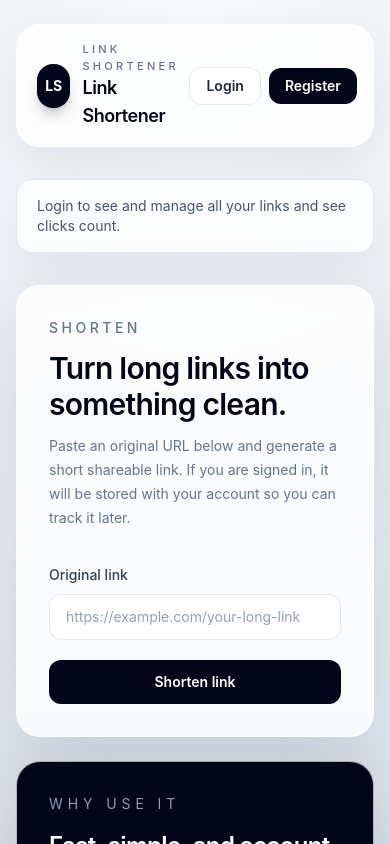
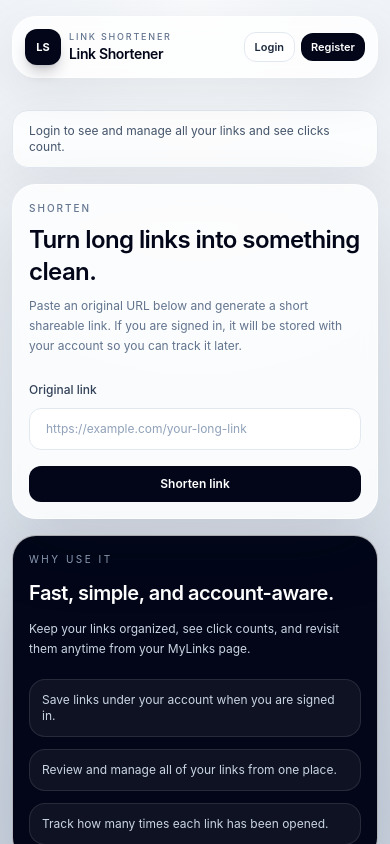
Before and after one commit to gaurav-08-patel/Link-Shortener, a React (Vite) app in the folder frontend/: page / in a window 390 px wide. Shown: the top 844 px of the page. Built offline with nearby package versions, Linux system fonts and the light colour scheme; no server answers.

Commit message:
feat: refine styling and layout for improved UI consistency on Home page

```diff
--- a/frontend/src/pages/Home.tsx
+++ b/frontend/src/pages/Home.tsx
@@ -113,7 +113,7 @@ const Home = () => {
   };
 
   return (
-    <div className="min-h-screen bg-[radial-gradient(circle_at_top,_#f8fafc,_#e2e8f0_55%,_#cbd5e1)] px-4 py-6 text-slate-900 sm:px-6 lg:px-8">
+    <div className="min-h-screen bg-[radial-gradient(circle_at_top,_#f8fafc,_#e2e8f0_55%,_#cbd5e1)] px-3 py-4 text-slate-900 sm:px-6 sm:py-6 lg:px-8">
       {logoutModalOpen ? (
         <div
           className="fixed inset-0 z-[9999] flex items-center justify-center bg-slate-950/50 px-4 backdrop-blur-[2px] animate-[modalFade_0.22s_ease-out_forwards]"
@@ -156,22 +156,22 @@ const Home = () => {
       ) : null}
 
       <div className="mx-auto max-w-6xl">
-        <header className="mb-8 flex items-center justify-between rounded-3xl border border-white/70 bg-white/80 px-5 py-4 shadow-[0_16px_50px_rgba(15,23,42,0.08)] backdrop-blur">
-          <Link to="/" className="flex items-center gap-3">
-            <div className="flex h-11 w-11 items-center justify-center rounded-2xl bg-slate-950 text-sm font-bold text-white shadow-lg shadow-slate-950/20">
+        <header className="relative z-20 mb-8 flex items-center justify-between gap-3 rounded-3xl border border-white/70 bg-white/80 px-3 py-3 shadow-[0_16px_50px_rgba(15,23,42,0.08)] backdrop-blur sm:px-5 sm:py-4">
+          <Link to="/" className="flex min-w-0 items-center gap-2 sm:gap-3">
+            <div className="flex h-9 w-9 items-center justify-center rounded-xl bg-slate-950 text-[11px] font-bold text-white shadow-lg shadow-slate-950/20 sm:h-11 sm:w-11 sm:text-sm">
               LS
             </div>
-            <div>
-              <p className="text-[11px] font-medium uppercase tracking-[0.3em] text-slate-500">
+            <div className="min-w-0">
+              <p className="text-[9px] font-medium uppercase tracking-[0.2em] text-slate-500 sm:text-[11px] sm:tracking-[0.3em]">
                 Link Shortener
               </p>
-              <h1 className="text-lg font-semibold tracking-tight text-slate-950">
+              <h1 className="truncate text-sm font-semibold tracking-tight text-slate-950 sm:text-lg">
                 Link Shortener
               </h1>
             </div>
           </Link>
 
-          <div ref={menuRef} className="relative">
+          <div ref={menuRef} className="relative z-30">
             {isLoading ? null : isAuthenticated && user ? (
               <>
                 <button
@@ -184,7 +184,7 @@ const Home = () => {
                 </button>
 
                 {menuOpen ? (
-                  <div className="absolute right-0 top-14 z-20 w-56 overflow-hidden rounded-2xl border border-slate-200 bg-white p-2 shadow-[0_24px_60px_rgba(15,23,42,0.16)]">
+                  <div className="absolute right-0 top-14 z-[60] w-56 overflow-hidden rounded-2xl border border-slate-200 bg-white p-2 shadow-[0_24px_60px_rgba(15,23,42,0.16)]">
                     <div className="px-3 py-2">
                       <p className="text-sm font-semibold text-slate-950">
                         {user.username}
@@ -209,16 +209,16 @@ const Home = () => {
                 ) : null}
               </>
             ) : (
-              <div className="flex items-center gap-2">
+              <div className="flex items-center gap-1.5 sm:gap-2">
                 <Link
                   to="/login"
-                  className="rounded-xl border border-slate-200 bg-white px-4 py-2 text-sm font-semibold text-slate-800 transition hover:border-slate-300 hover:bg-slate-50"
+                  className="rounded-xl border border-slate-200 bg-white px-2.5 py-1.5 text-[11px] font-semibold text-slate-800 transition hover:border-slate-300 hover:bg-slate-50 sm:px-4 sm:py-2 sm:text-sm"
                 >
                   Login
                 </Link>
                 <Link
                   to="/register"
-                  className="rounded-xl bg-slate-950 px-4 py-2 text-sm font-semibold text-white transition hover:bg-slate-800"
+                  className="rounded-xl bg-slate-950 px-2.5 py-1.5 text-[11px] font-semibold text-white transition hover:bg-slate-800 sm:px-4 sm:py-2 sm:text-sm"
                 >
                   Register
                 </Link>
@@ -228,33 +228,33 @@ const Home = () => {
         </header>
 
         {!isAuthenticated ? (
-          <div className="mb-8 rounded-2xl border border-slate-200 bg-white/80 px-5 py-4 text-sm text-slate-600 shadow-[0_16px_50px_rgba(15,23,42,0.06)] backdrop-blur">
+          <div className="mb-4 rounded-2xl border border-slate-200 bg-white/80 px-4 py-3 text-xs text-slate-600 shadow-[0_16px_50px_rgba(15,23,42,0.06)] backdrop-blur sm:mb-8 sm:px-5 sm:py-4 sm:text-sm">
             Login to see and manage all your links and see clicks count.
           </div>
         ) : null}
 
-        <section className="grid gap-6 lg:grid-cols-[1.05fr_0.95fr]">
-          <div className="rounded-3xl border border-white/70 bg-white/80 p-8 shadow-[0_24px_80px_rgba(15,23,42,0.12)] backdrop-blur sm:p-10">
-            <p className="text-sm font-medium uppercase tracking-[0.25em] text-slate-500">
+        <section className="grid gap-4 sm:gap-6 lg:grid-cols-[1.05fr_0.95fr]">
+          <div className="rounded-3xl border border-white/70 bg-white/80 p-4 shadow-[0_24px_80px_rgba(15,23,42,0.12)] backdrop-blur sm:p-8 sm:p-10">
+            <p className="text-[10px] font-medium uppercase tracking-[0.2em] text-slate-500 sm:text-sm sm:tracking-[0.25em]">
               Shorten
             </p>
-            <h2 className="mt-3 text-3xl font-semibold tracking-tight text-slate-950">
+            <h2 className="mt-2 text-2xl font-semibold tracking-tight text-slate-950 sm:mt-3 sm:text-3xl">
               Turn long links into something clean.
             </h2>
-            <p className="mt-3 max-w-2xl text-sm leading-6 text-slate-500">
+            <p className="mt-2 max-w-2xl text-xs leading-5 text-slate-500 sm:mt-3 sm:text-sm sm:leading-6">
               Paste an original URL below and generate a short shareable link.
               If you are signed in, it will be stored with your account so you
               can track it later.
             </p>
 
             <form
-              className="mt-8 space-y-5"
+              className="mt-5 space-y-4 sm:mt-8 sm:space-y-5"
               onSubmit={handleSubmit(onSubmit)}
               noValidate
             >
               <div>
                 <label
-                  className="text-sm font-medium text-slate-700"
+                  className="text-xs font-medium text-slate-700 sm:text-sm"
                   htmlFor="originalUrl"
                 >
                   Original link
@@ -265,7 +265,7 @@ const Home = () => {
                   placeholder="https://example.com/your-long-link"
                   autoComplete="off"
                   aria-invalid={errors.originalUrl ? "true" : "false"}
-                  className={`${fieldBaseClasses} ${errors.originalUrl ? "border-rose-500 bg-rose-50 focus:ring-rose-100" : "border-slate-200 bg-white focus:border-slate-400"}`}
+                  className={`${fieldBaseClasses} ${errors.originalUrl ? "border-rose-500 bg-rose-50 focus:ring-rose-100" : "border-slate-200 bg-white focus:border-slate-400"} text-xs sm:text-sm`}
                   {...register("originalUrl", {
                     required: "Original link is required",
                     pattern: {
@@ -286,15 +286,15 @@ const Home = () => {
               <button
                 type="submit"
                 disabled={isSubmitting}
-                className="w-full cursor-pointer rounded-xl bg-slate-950 px-4 py-3 text-sm font-semibold text-white transition hover:bg-slate-800 disabled:cursor-not-allowed disabled:opacity-60"
+                className="w-full cursor-pointer rounded-xl bg-slate-950 px-4 py-2.5 text-xs font-semibold text-white transition hover:bg-slate-800 disabled:cursor-not-allowed disabled:opacity-60 sm:px-4 sm:py-3 sm:text-sm"
               >
                 Shorten link
               </button>
             </form>
 
             {shortUrl ? (
-              <div className="mt-6 rounded-2xl border border-emerald-200 bg-emerald-50 p-4">
-                <p className="text-xs font-semibold uppercase tracking-[0.2em] text-emerald-700">
+              <div className="mt-4 rounded-2xl border border-emerald-200 bg-emerald-50 p-3 sm:mt-6 sm:p-4">
+                <p className="text-[10px] font-semibold uppercase tracking-[0.2em] text-emerald-700 sm:text-xs">
                   Your shortened URL
                 </p>
                 <div className="mt-2 flex flex-col gap-3 sm:flex-row sm:items-center sm:justify-between">
@@ -302,14 +302,14 @@ const Home = () => {
                     href={shortUrl}
                     target="_blank"
                     rel="noreferrer"
-                    className="break-all text-sm font-medium text-slate-950 underline-offset-4 hover:underline"
+                    className="break-all text-xs font-medium text-slate-950 underline-offset-4 hover:underline sm:text-sm"
                   >
                     {shortUrl}
                   </a>
                   <button
                     type="button"
                     onClick={copyShortUrl}
-                    className="cursor-pointer rounded-xl bg-emerald-600 px-4 py-2 text-sm font-semibold text-white transition hover:bg-emerald-500"
+                    className="cursor-pointer rounded-xl bg-emerald-600 px-3 py-2 text-xs font-semibold text-white transition hover:bg-emerald-500 sm:px-4 sm:py-2 sm:text-sm"
                   >
                     Copy
                   </button>
@@ -318,26 +318,26 @@ const Home = () => {
             ) : null}
           </div>
 
-          <aside className="rounded-3xl border border-white/70 bg-slate-950 p-8 text-white shadow-[0_24px_80px_rgba(15,23,42,0.18)] sm:p-10">
-            <p className="text-sm uppercase tracking-[0.35em] text-slate-400">
+          <aside className="rounded-3xl border border-white/70 bg-slate-950 p-4 text-white shadow-[0_24px_80px_rgba(15,23,42,0.18)] sm:p-8 sm:p-10">
+            <p className="text-[10px] uppercase tracking-[0.25em] text-slate-400 sm:text-sm sm:tracking-[0.35em]">
               Why use it
             </p>
-            <h3 className="mt-4 text-2xl font-semibold tracking-tight">
+            <h3 className="mt-3 text-xl font-semibold tracking-tight sm:mt-4 sm:text-2xl">
               Fast, simple, and account-aware.
             </h3>
-            <p className="mt-4 text-sm leading-6 text-slate-300">
+            <p className="mt-3 text-xs leading-5 text-slate-300 sm:mt-4 sm:text-sm sm:leading-6">
               Keep your links organized, see click counts, and revisit them
               anytime from your MyLinks page.
             </p>
 
-            <div className="mt-8 space-y-4 text-sm text-slate-300">
-              <div className="rounded-2xl border border-white/10 bg-white/5 p-4">
+            <div className="mt-5 space-y-3 text-xs text-slate-300 sm:mt-8 sm:space-y-4 sm:text-sm">
+              <div className="rounded-2xl border border-white/10 bg-white/5 p-3 sm:p-4">
                 Save links under your account when you are signed in.
               </div>
-              <div className="rounded-2xl border border-white/10 bg-white/5 p-4">
+              <div className="rounded-2xl border border-white/10 bg-white/5 p-3 sm:p-4">
                 Review and manage all of your links from one place.
               </div>
-              <div className="rounded-2xl border border-white/10 bg-white/5 p-4">
+              <div className="rounded-2xl border border-white/10 bg-white/5 p-3 sm:p-4">
                 Track how many times each link has been opened.
               </div>
             </div>
```
